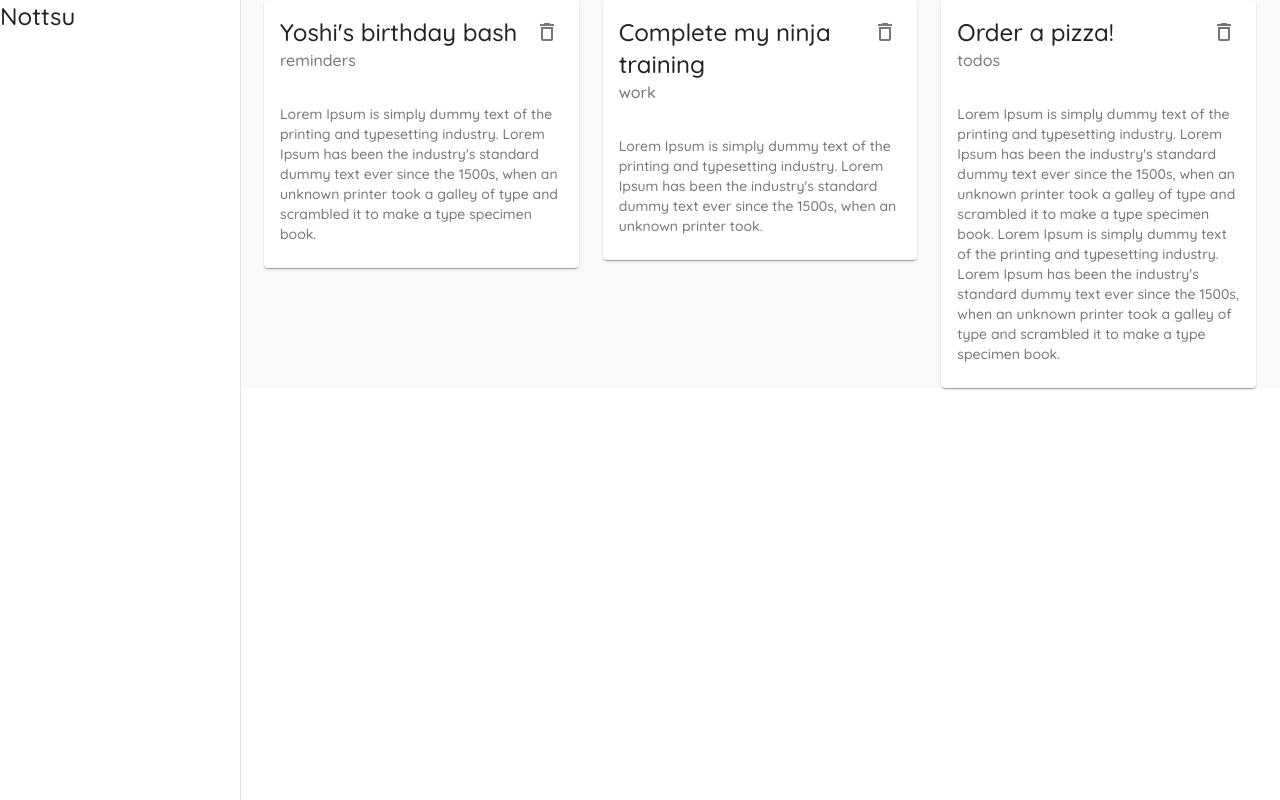
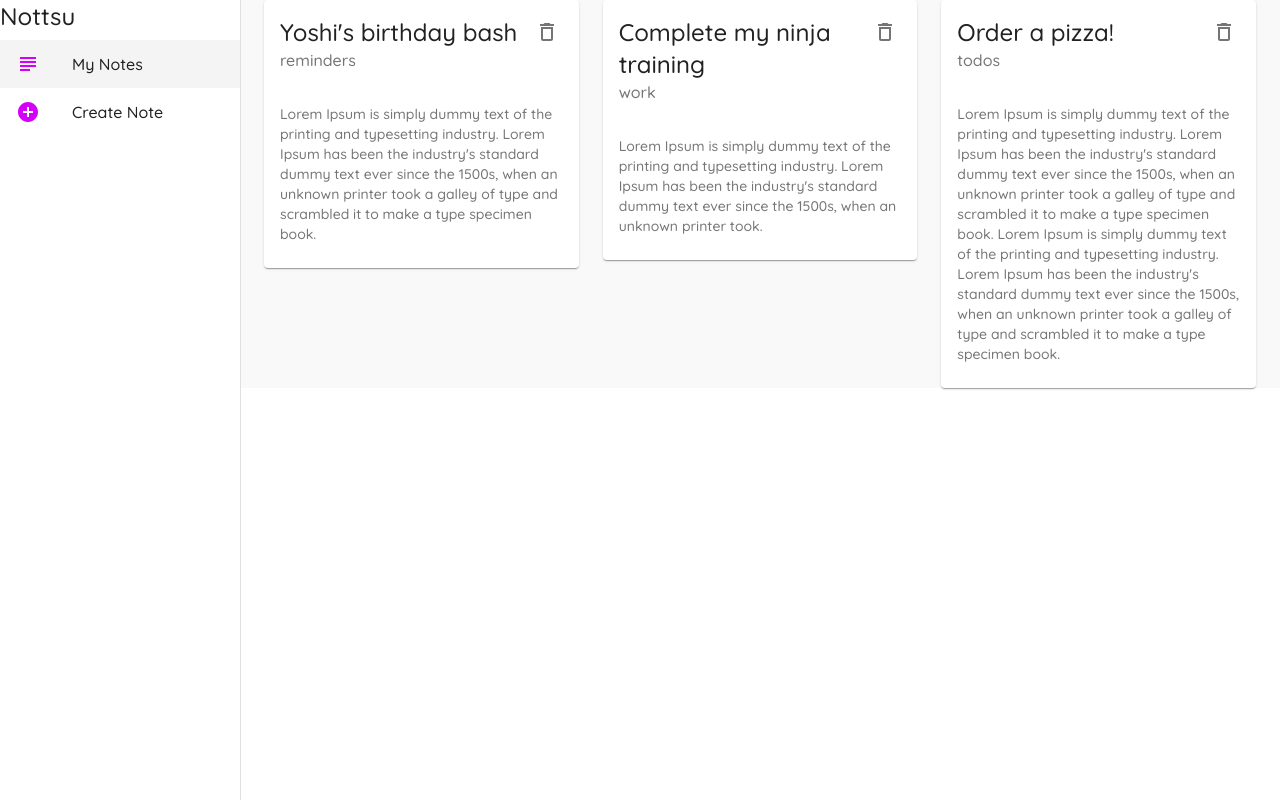
Before and after one commit to subashhB/material-ui-practice, a React (Create React App) app: page / in a window 1280 px wide. Built offline with nearby package versions, Linux system fonts and the light colour scheme; data requests are answered from the project's data file.

Commit message:
List and List Items

```diff
--- a/src/components/Layout.jsx
+++ b/src/components/Layout.jsx
@@ -1,7 +1,13 @@
 import { makeStyles } from '@material-ui/core'
 import Drawer from '@material-ui/core/Drawer'
 import Typography from '@material-ui/core/Typography'
+import List from '@material-ui/core/List'
+import ListItem from '@material-ui/core/ListItem'
+import ListItemIcon from '@material-ui/core/ListItemIcon'
+import ListItemText from '@material-ui/core/ListItemText'
 import React from 'react'
+import { AddCircleOutlined, SubjectOutlined } from '@material-ui/icons'
+import { useHistory, useLocation } from 'react-router-dom'
 
 const drawerWidth = 240
 
@@ -18,11 +24,28 @@
     },
     root:{
         display: 'flex'
+    },
+    active:{
+        background: '#f4f4f4'
     }
 })
 
 const Layout = ({ children }) => {
     const classes = useStyles()
+    const history = useHistory()
+    const location = useLocation()
+    const menuItems = [
+        {
+            text: 'My Notes',
+            Icon: <SubjectOutlined color='secondary'/>,
+            path: '/'
+        },
+        {
+            text: 'Create Note',
+            Icon: <AddCircleOutlined color='secondary'/>,
+            path: '/create'
+        }
+    ]
   return (
     <div className={classes.root}>
         {/* App Bar */}
@@ -36,6 +59,20 @@
             <div>
                 <Typography variant='h5'>Nottsu</Typography>
             </div>
+            {/* List / Links */}
+            <List>
+                {menuItems.map(item=>(
+                    <ListItem
+                        button
+                        key={item.text}
+                        onClick={()=>{history.push(item.path)}}
+                        className={location.pathname == item.path ? classes.active : null}
+                    >
+                        <ListItemIcon>{item.Icon}</ListItemIcon>
+                        <ListItemText primary={item.text}/>
+                    </ListItem>
+                ))}
+            </List>
         </Drawer>
         <div className={classes.pages}>
             { children }
```
